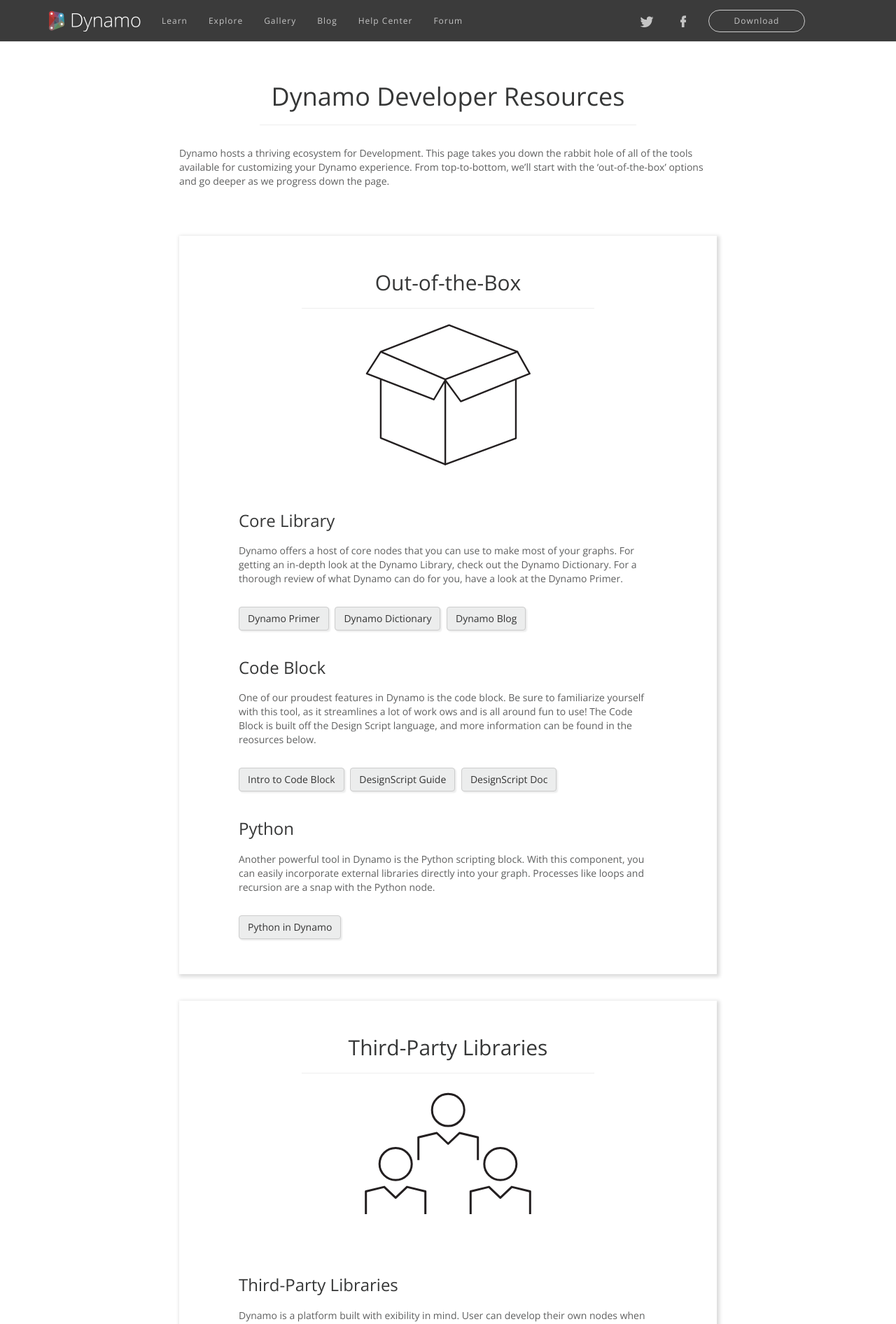
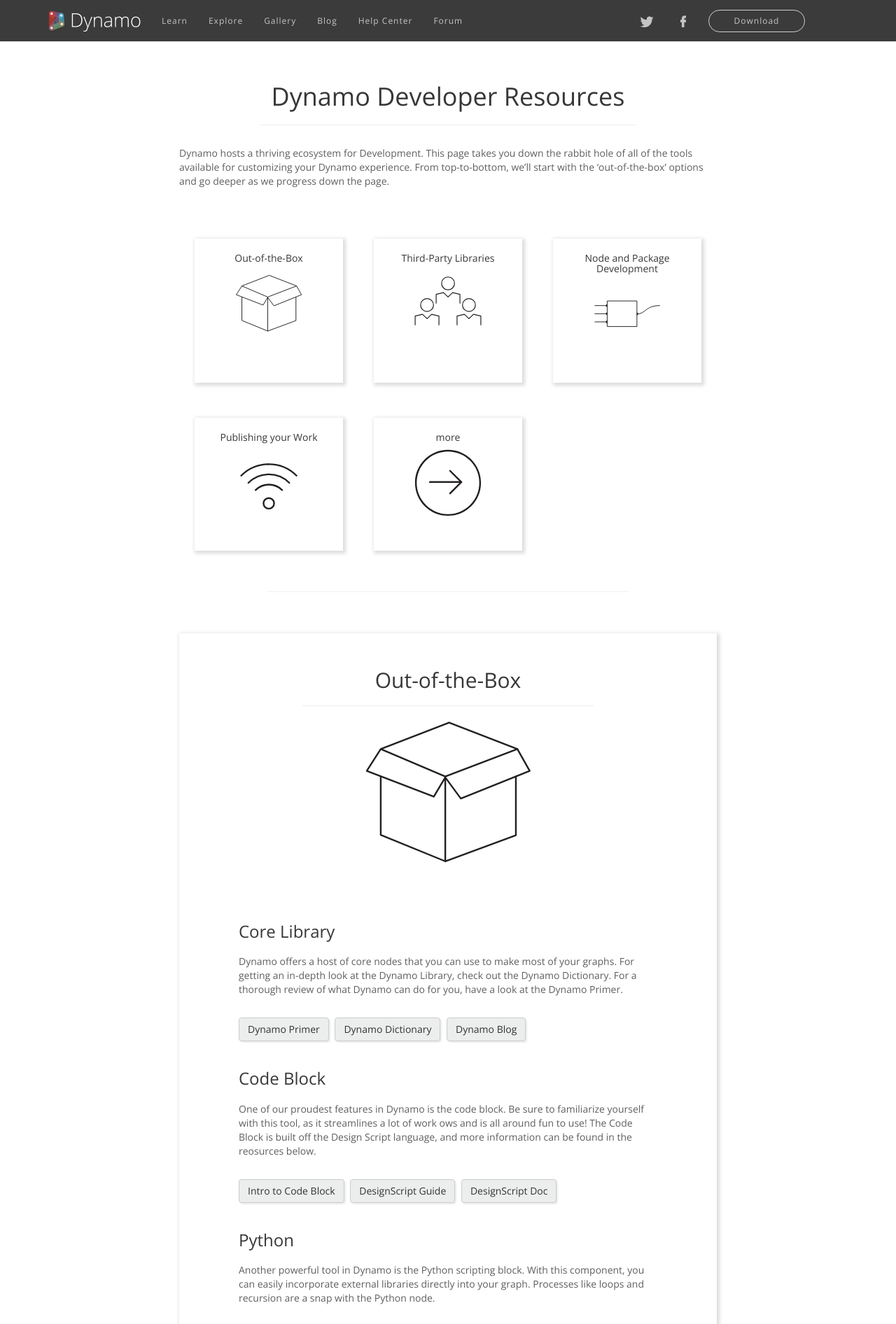
Before and after one commit to modelab/dynamo-developer-page, a Jekyll site: the page built from _pages/index.html, in a window 1280 px wide. Shown: the top 1892 px of the page at 70% size. Built offline with Jekyll 4.4.1, drawn with Linux system fonts in a browser that asks for light colours; nearby versions of some CDN libraries.

Commit message:
add above the fold links

```diff
--- a/_config.yml
+++ b/_config.yml
@@ -2,12 +2,27 @@
 description: Learn how to code, develop, and share your own Dynamo tools.
 baseurl: "" # the subpath of your site, e.g. /blog
 url: "" # the base hostname & protocol for your site, e.g. http://example.com
+
+# Headers
+box_header: "Out-of-the-Box"
+network_header: "Third-Party Libraries"
+custom_node_header: "Node and Package Development"
+publish_header: "Publishing your Work"
+more_header: "More..."
 
 # Images
 box_logo: "images/box.svg"
 network_logo: "images/network.svg"
 custom_node_logo: "images/custom_nodes.svg"
 publish_logo: "images/publish.svg"
+more_logo: "images/more.svg"
+
+# Page Links
+box_link: "box"
+network_link: "network"
+custom_node_link: "custom-node"
+publish_link: "publish"
+more_link: "more"
 
 
 # Primary Site URLs
--- a/_pages/index.html
+++ b/_pages/index.html
@@ -13,9 +13,57 @@
     </div>
   </div>
 
-  <div class="resource card container">
+  <div class="resource-links container">
+    <div class="row row-eq-height">
+      <div class="col-sm-4">
+        <a href="{{ site.box_link | prepend: '#' }}">
+          <div class="card">
+            <h5>{{ site.box_header }}</h5>
+            <img src="{{ site.box_logo }}" class="path" alt="Out-of-the-Box Nodes"/>
+          </div>
+        </a>
+      </div>
+      <div class="col-sm-4">
+        <a href="{{ site.network_link | prepend: '#' }}">
+          <div class="card">
+            <h5>{{ site.network_header }}</h5>
+            <img src="{{ site.network_logo }}" class="path" alt="Third Party Libraries"/>
+          </div>
+        </a>
+      </div>
+      <div class="col-sm-4">
+        <a href="{{ site.custom_node_link | prepend: '#' }}">
+          <div class="card">
+            <h5>{{ site.custom_node_header }}</h5>
+            <img src="{{ site.custom_node_logo }}" class="path" alt="Node Development"/>
+          </div>
+        </a>
+      </div>
+    </div>
+    <div class="row row-eq-height">
+      <div class="col-sm-4">
+        <a href="{{ site.publish_link | prepend: '#' }}">
+          <div class="card">
+            <h5>{{ site.publish_header }}</h5>
+            <img src="{{ site.publish_logo }}" class="path" alt="Publishing your work"/>
+          </div>
+        </a>
+      </div>
+      <div class="col-sm-4">
+        <a href="{{ site.box_link | prepend: '#' }}">
+          <div class="card">
+            <h5>{{ site.more_link }}</h5>
+            <img src="{{ site.more_logo }}" class="path" alt="More..."/>
+          </div>
+        </a>
+      </div>
+    </div>
+    <hr>
+  </div>
+
+  <div id="{{ site.box_link }}" class="resource card container">
     <div class="row header">
-      <h2>Out-of-the-Box</h2>
+      <h2>{{ site.box_header }}</h2>
       <hr>
       <img src="{{ site.box_logo }}" class="path" alt="Out-of-the-Box Nodes"/>
     </div>
@@ -46,9 +94,9 @@
     </div>
   </div>
 
-  <div class="resource card container">
+  <div id="{{ site.network_link }}" class="resource card container">
     <div class="row header">
-      <h2>Third-Party Libraries</h2>
+      <h2>{{ site.network_header }}</h2>
       <hr>
       <img src="{{ site.network_logo }}" class="path" alt="Third Party Libraries"/>
     </div>
@@ -62,9 +110,9 @@
     </div>
   </div>
 
-  <div class="resource card container">
+  <div id="{{ site.custom_node_link }}" class="resource card container">
     <div class="row header">
-      <h2>Node and Package Development</h2>
+      <h2>{{ site.custom_node_header }}</h2>
       <hr>
       <img src="{{ site.custom_node_logo }}" class="path" alt="Node Development"/>
     </div>
@@ -97,9 +145,9 @@
     </div>
   </div>
 
-  <div class="resource card container">
+  <div id="{{ site.publish_link }}" class="resource card container">
     <div class="row header">
-      <h2>Publishing your Work</h2>
+      <h2>{{ site.publish_header }}</h2>
       <hr>
       <img src="{{ site.publish_logo }}" class="path" alt="Publishing your work"/>
     </div>
@@ -114,9 +162,9 @@
     </div>
   </div>
 
-  <div class="resource card container">
+  <div id="{{ site.more_link }}" class="resource card container">
     <div class="row header">
-      <h2>More...</h2>
+      <h2>{{ site.more_header }}</h2>
       <hr>
       <br>
       <a id="wiki-button" class="btn btn-default" href="{{ site.dynamo_wiki }}" role="button">Dynamo Wiki</a>
--- /dev/null
+++ b/_sass/_row-equal-height.scss
@@ -0,0 +1,80 @@
+/*
+ * Row with equal height columns
+ * --------------------------------------------------
+ */
+
+// No flex on small screens
+@media screen and (min-width: 768px) {
+  .row-eq-height {
+    display: -webkit-box;
+    display: -webkit-flex;
+    display: -ms-flexbox;
+    display:         flex;
+  }
+
+  /*
+   * Styles copied from the Grid example to make grid rows & columns visible.
+   */
+  .container {
+    padding-right: 15px;
+    padding-left: 15px;
+  }
+
+  h4 {
+    margin-top: 25px;
+  }
+  .row {
+    margin-bottom: 20px;
+  }
+  .row .row {
+    margin-top: 10px;
+    margin-bottom: 0;
+  }
+  [class*="col-"] {
+    padding-top: 15px;
+    padding-bottom: 15px;
+  }
+
+  /*
+   * Callout styles copied from Bootstrap's main docs.
+   */
+  /* Common styles for all types */
+  .bs-callout {
+    padding: 20px;
+    margin: 20px 0;
+    border-left: 3px solid #eee;
+  }
+  .bs-callout h4 {
+    margin-top: 0;
+    margin-bottom: 5px;
+  }
+  .bs-callout p:last-child {
+    margin-bottom: 0;
+  }
+  .bs-callout code {
+    background-color: #fff;
+    border-radius: 3px;
+  }
+  /* Variations */
+  .bs-callout-danger {
+    background-color: #fdf7f7;
+    border-color: #d9534f;
+  }
+  .bs-callout-danger h4 {
+    color: #d9534f;
+  }
+  .bs-callout-warning {
+    background-color: #fcf8f2;
+    border-color: #f0ad4e;
+  }
+  .bs-callout-warning h4 {
+    color: #f0ad4e;
+  }
+  .bs-callout-info {
+    background-color: #f4f8fa;
+    border-color: #5bc0de;
+  }
+  .bs-callout-info h4 {
+    color: #5bc0de;
+  }
+}
--- a/css/default.scss
+++ b/css/default.scss
@@ -3,15 +3,12 @@
 ---
 // imports
 @import 'bootstrap';
+@import 'row-equal-height';
 @import 'navigation';
 
 $bg-color: #ECEDED;
 $link-color: #1288B1;
 $text-color: #363737;
-
-a {
-  color: $link-color;
-}
 
 body {
   color: $text-color;
@@ -87,6 +84,50 @@
   }
 }
 
+.resource-links {
+  width: 100%;
+
+  a {
+    color: $text-color;
+    text-decoration: none;
+
+    &:hover {
+      color: $text-color;
+      text-decoration: none;
+    }
+  }
+
+  h5 {
+    text-align: center;
+  }
+
+  hr {
+    margin-top: 50px;
+    width: 70%;
+  }
+
+  img {
+    display: block;
+    margin: auto;
+    margin-bottom: 25px;
+    width: 50%;
+  }
+
+  .card {
+    margin: 7px;
+    padding: 10px;
+    height: 100%;
+
+    -webkit-box-shadow: 2px 2px 5px 2px #DDD;
+    -moz-box-shadow: 2px 2px 5px 2px #DDD;
+    box-shadow: 2px 2px 5px 2px #DDD;
+
+    &:hover {
+      opacity: 0.7;
+    }
+  }
+}
+
 .footer {
   height: 40px;
 }
```
Also changed, not shown: images/more.svg (added).
